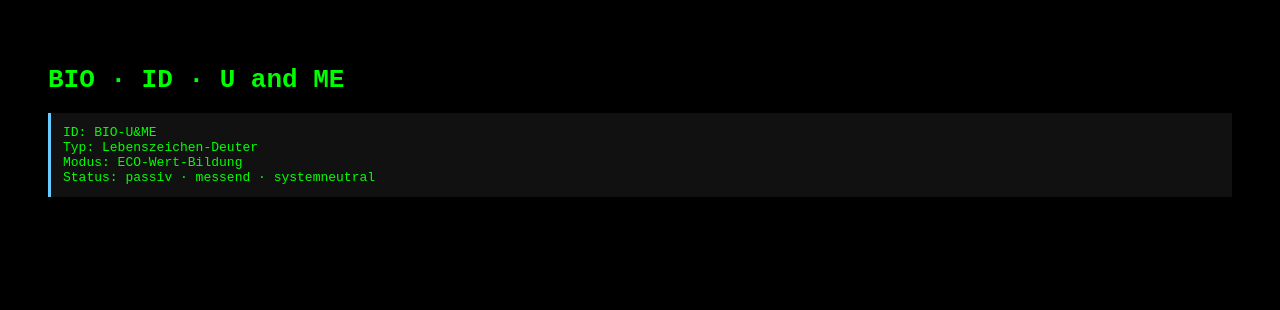
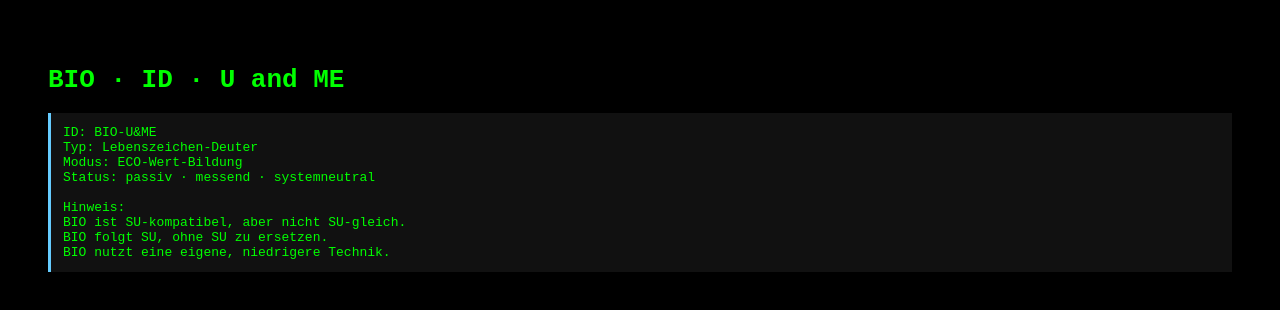
Before and after one commit to iki1uc/BIO, a plain HTML site: page id.html in a window 1280 px wide. Drawn offline with Linux system fonts and the light colour scheme.

Commit message:
Update id.html

```diff
--- a/id.html
+++ b/id.html
@@ -18,6 +18,11 @@ ID: BIO-U&ME
 Typ: Lebenszeichen-Deuter
 Modus: ECO-Wert-Bildung
 Status: passiv · messend · systemneutral
+
+Hinweis:
+BIO ist SU-kompatibel, aber nicht SU-gleich.
+BIO folgt SU, ohne SU zu ersetzen.
+BIO nutzt eine eigene, niedrigere Technik.
 </pre>
 
 </body>
```
